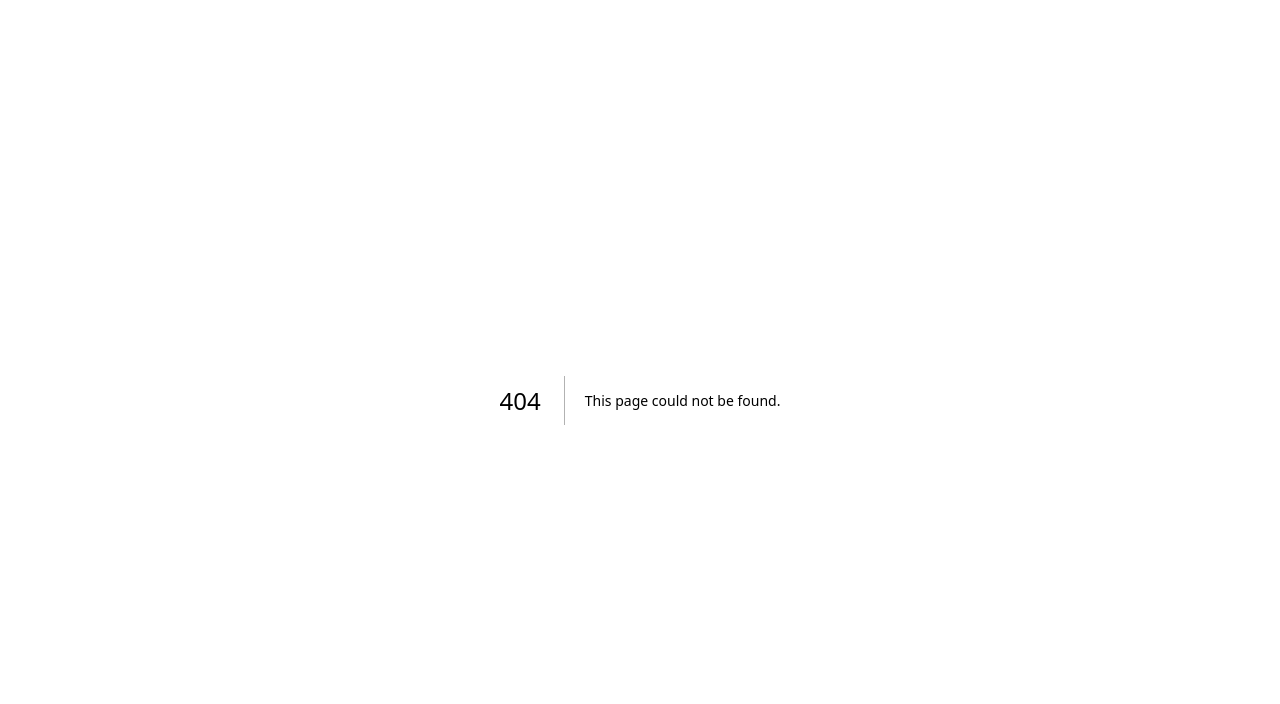
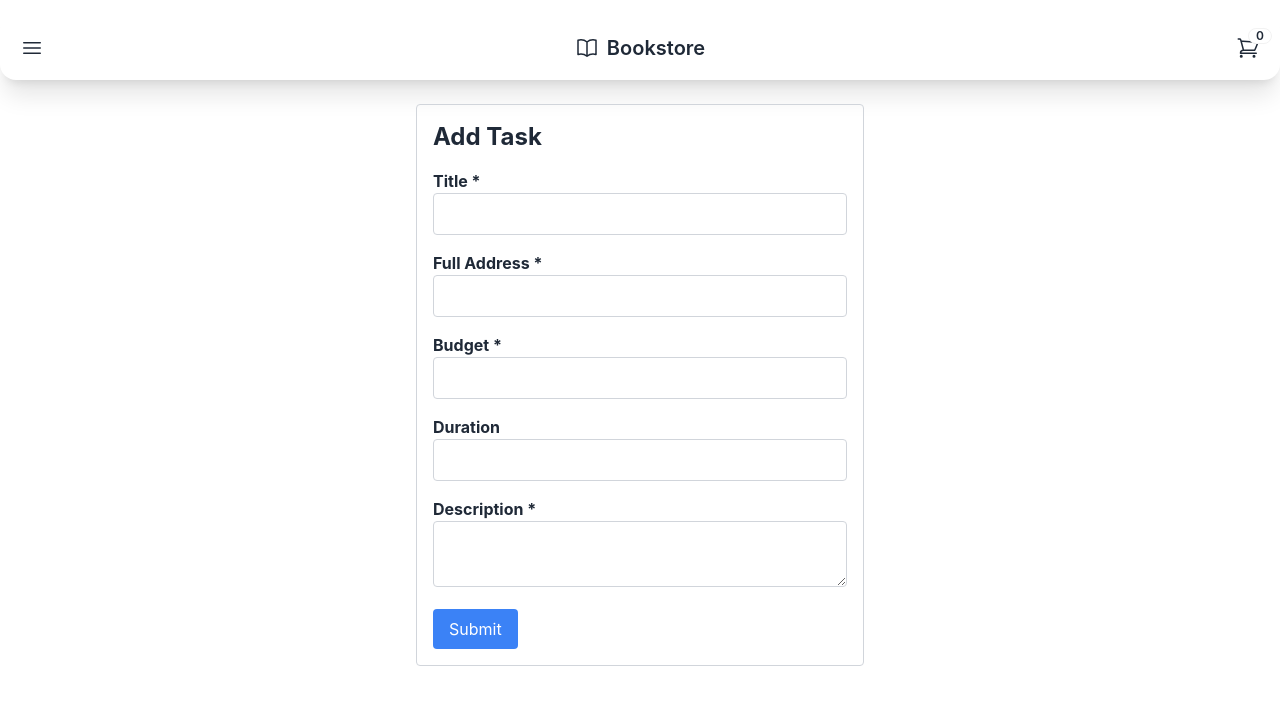
Before and after one commit to felix-hh/wildhacks2024, a Next.js app: page /costumer_addtask in a window 1280 px wide. Before the commit this address had no page. Shown: the top 704 px of the page. Built offline with nearby package versions, Linux system fonts and the light colour scheme.

Commit message:
add costumer add task page

```diff
--- /dev/null
+++ b/pages/costumer_addtask.tsx
@@ -0,0 +1,144 @@
+// customer_addtask.tsx
+
+import { useState } from 'react';
+import Head from 'next/head';
+
+import CommonLayout from 'components/v2/Layout';
+
+const AddTaskPage = () => {
+  const [formData, setFormData] = useState({
+    title: '',
+    fullAddress: '',
+    budget: '',
+    duration: '',
+    description: ''
+  });
+
+  const [errors, setErrors] = useState({
+    title: false,
+    fullAddress: false,
+    budget: false,
+    description: false
+  });
+
+  const handleChange = (e: React.ChangeEvent<HTMLInputElement | HTMLTextAreaElement>) => {
+    const { name, value } = e.target;
+    setFormData({
+      ...formData,
+      [name]: value
+    });
+    if (errors[name] && value.trim() !== '') {
+      setErrors({
+        ...errors,
+        [name]: false
+      });
+    }
+  };
+
+  const handleSubmit = (e: React.FormEvent<HTMLFormElement>) => {
+    e.preventDefault();
+    let hasErrors = false;
+    const newErrors = { ...errors };
+
+    Object.keys(formData).forEach((key) => {
+      if (formData[key].trim() === '') {
+        newErrors[key] = true;
+        hasErrors = true;
+      }
+    });
+
+    if (hasErrors) {
+      setErrors(newErrors);
+    } else {
+      console.log('Form submitted:', formData);
+      setFormData({
+        title: '',
+        fullAddress: '',
+        budget: '',
+        duration: '',
+        description: ''
+      });
+      setErrors({
+        title: false,
+        fullAddress: false,
+        budget: false,
+        description: false
+      });
+    }
+  };
+
+  return (
+    <>
+
+    <Head>
+        <title>Add Task</title>
+        <meta name='description' content='Add Task' />
+        <link rel='icon' href='/favicon.ico' />
+    </Head>
+
+    <CommonLayout>
+    <div className="max-w-md mx-auto p-4 border border-gray-300 rounded">
+      <h1 className="text-2xl font-bold mb-4">Add Task</h1>
+      <form onSubmit={handleSubmit}>
+        <div className="mb-4">
+          <label className="block font-bold">Title *</label>
+          <input
+            type="text"
+            name="title"
+            value={formData.title}
+            onChange={handleChange}
+            className="w-full p-2 border border-gray-300 rounded"
+          />
+          {errors.title && <span className="text-red-500">Title is required</span>}
+        </div>
+        <div className="mb-4">
+          <label className="block font-bold">Full Address *</label>
+          <input
+            type="text"
+            name="fullAddress"
+            value={formData.fullAddress}
+            onChange={handleChange}
+            className="w-full p-2 border border-gray-300 rounded"
+          />
+          {errors.fullAddress && <span className="text-red-500">Full Address is required</span>}
+        </div>
+        <div className="mb-4">
+          <label className="block font-bold">Budget *</label>
+          <input
+            type="text"
+            name="budget"
+            value={formData.budget}
+            onChange={handleChange}
+            className="w-full p-2 border border-gray-300 rounded"
+          />
+          {errors.budget && <span className="text-red-500">Budget is required</span>}
+        </div>
+        <div className="mb-4">
+          <label className="block font-bold">Duration</label>
+          <input
+            type="text"
+            name="duration"
+            value={formData.duration}
+            onChange={handleChange}
+            className="w-full p-2 border border-gray-300 rounded"
+          />
+        </div>
+        <div className="mb-4">
+          <label className="block font-bold">Description *</label>
+          <textarea
+            name="description"
+            value={formData.description}
+            onChange={handleChange}
+            className="w-full p-2 border border-gray-300 rounded"
+          />
+          {errors.description && <span className="text-red-500">Description is required</span>}
+        </div>
+        <button type="submit" className="bg-blue-500 text-white px-4 py-2 rounded hover:bg-blue-600">Submit</button>
+      </form>
+    </div>
+    </CommonLayout>
+    </>
+  );
+};
+
+export default AddTaskPage;
```
